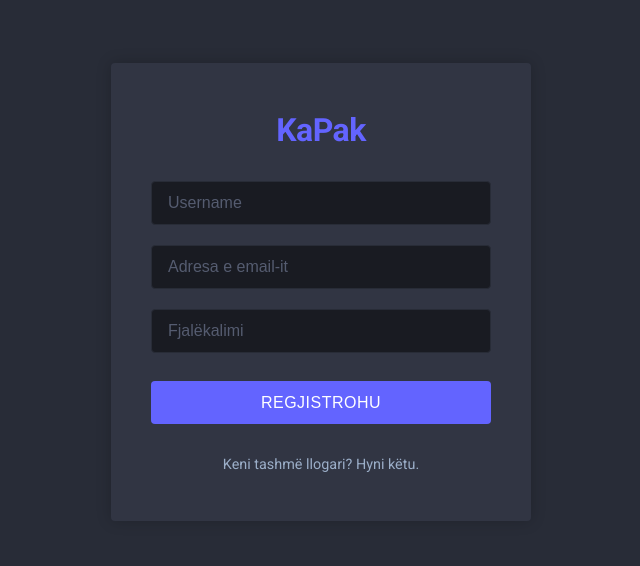
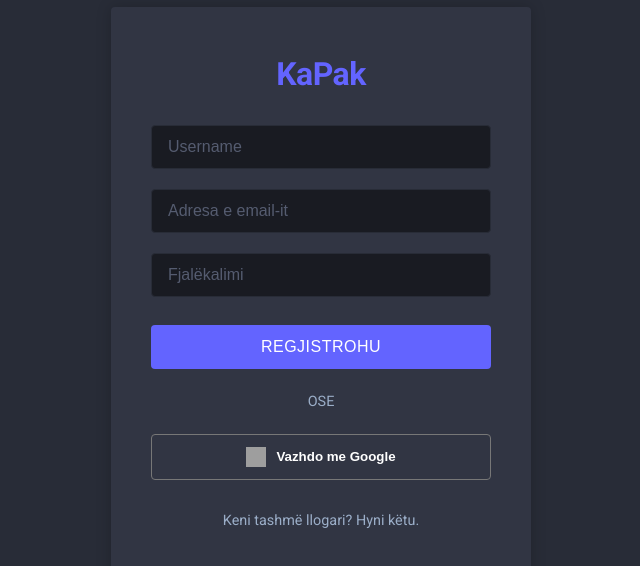
Before and after one commit to enisshabani/Social-Feed-App-Frontend, a React (Vite) app: page /register in a window 1280 px wide. Shown: the part 108-674 px from the top of the page, without its empty margins (319-959 px from the left). Built offline with nearby package versions, Linux system fonts and the light colour scheme; grey boxes are pictures that could not be loaded.

Commit message:
Added Google authentication to Login and Register pages

```diff
--- a/package.json
+++ b/package.json
@@ -11,6 +11,7 @@
   },
   "dependencies": {
     "axios": "^1.15.2",
+    "firebase": "^12.13.0",
     "lucide-react": "^1.14.0",
     "react": "^19.2.5",
     "react-dom": "^19.2.5",
--- a/src/pages/Login.tsx
+++ b/src/pages/Login.tsx
@@ -1,5 +1,7 @@
 import React, { useState } from 'react';
 import { useNavigate, Link } from 'react-router-dom';
+import { signInWithPopup } from 'firebase/auth';
+import { auth, googleProvider } from '../services/firebase';
 import api from '../services/api';
 import '../styles/globals.css';
 
@@ -8,6 +10,22 @@ const Login: React.FC = () => {
   const [password, setPassword] = useState('');
   const [error, setError] = useState('');
   const navigate = useNavigate();
+
+  const handleGoogleLogin = async () => {
+    try {
+      const result = await signInWithPopup(auth, googleProvider);
+      const idToken = await result.user.getIdToken();
+
+      // Do t'ia dërgojmë token-in e Google Backend-it tonë
+      const response = await api.post('/api/v1/auth/google', { token: idToken });
+
+      const { access_token } = response.data;
+      localStorage.setItem('token', access_token);
+      navigate('/');
+    } catch (err: any) {
+      setError(err.response?.data?.detail || 'Gabim gjatë kyçjes me Google.');
+    }
+  };
 
   const handleLogin = async (e: React.FormEvent) => {
     e.preventDefault();
@@ -68,6 +86,25 @@ const Login: React.FC = () => {
           </button>
         </form>
 
+        <div style={{ margin: '1.5rem 0', display: 'flex', alignItems: 'center', textAlign: 'center', color: 'var(--border-color)' }}>
+          <hr style={{ flex: 1, border: 'none', borderTop: '1px solid var(--border-color)' }} />
+          <span style={{ padding: '0 10px', color: 'var(--text-muted)', fontSize: '0.9rem' }}>OSE</span>
+          <hr style={{ flex: 1, border: 'none', borderTop: '1px solid var(--border-color)' }} />
+        </div>
+
+        <button
+          onClick={handleGoogleLogin}
+          type="button"
+          style={{
+            width: '100%', padding: '0.75rem', borderRadius: '4px', border: '1px solid #777777',
+            backgroundColor: 'transparent', color: 'var(--text-color)', cursor: 'pointer', display: 'flex',
+            justifyContent: 'center', alignItems: 'center', gap: '10px', fontWeight: 'bold'
+          }}
+        >
+          <img src="https://www.svgrepo.com/show/475656/google-color.svg" alt="Google" style={{ width: '20px', height: '20px' }} />
+          Vazhdo me Google
+        </button>
+
         <div style={{ marginTop: '2rem', textAlign: 'center', fontSize: '0.9rem', display: 'flex', flexDirection: 'column', gap: '0.5rem' }}>
           <Link to="/forgot-password" style={{ color: '#6364ff' }}>Harruat fjalëkalimin?</Link>
           <Link to="/register" style={{ color: 'var(--text-muted)' }}>Nuk keni llogari? Regjistrohuni.</Link>
--- a/src/pages/Register.tsx
+++ b/src/pages/Register.tsx
@@ -1,5 +1,7 @@
 import React, { useState } from 'react';
 import { useNavigate, Link } from 'react-router-dom';
+import { signInWithPopup } from 'firebase/auth';
+import { auth, googleProvider } from '../services/firebase';
 import api from '../services/api';
 import '../styles/globals.css';
 
@@ -23,11 +25,11 @@ const Register: React.FC = () => {
 
   const getStrengthColor = (score: number) => {
     switch (score) {
-      case 0: return '#d32f2f'; // E Kuqe (Shumë i dobët)
-      case 1: return '#f57c00'; // Portokalli (I dobët)
-      case 2: return '#fbc02d'; // E verdhë (Mesatar)
-      case 3: return '#7cb342'; // E gjelbër hapur (I fortë)
-      case 4: return '#388e3c'; // E gjelbër e mbyllur (Shumë i fortë)
+      case 0: return '#d32f2f';
+      case 1: return '#f57c00';
+      case 2: return '#fbc02d';
+      case 3: return '#7cb342';
+      case 4: return '#388e3c';
       default: return '#e0e0e0';
     }
   };
@@ -60,6 +62,22 @@ const Register: React.FC = () => {
       navigate('/login');
     } catch (err: any) {
       setError(err.response?.data?.detail || 'Gabim gjatë regjistrimit. Keni provuar një email/username ekzistues?');
+    }
+  };
+
+  const handleGoogleRegister = async () => {
+    try {
+      const result = await signInWithPopup(auth, googleProvider);
+      const idToken = await result.user.getIdToken();
+
+      // Njëjtë si në Login: ia kalojmë token-in backend-it
+      const response = await api.post('/api/v1/auth/google', { token: idToken });
+
+      const { access_token } = response.data;
+      localStorage.setItem('token', access_token);
+      navigate('/');
+    } catch (err: any) {
+      setError(err.response?.data?.detail || 'Gabim gjatë regjistrimit me Google.');
     }
   };
 
@@ -130,6 +148,25 @@ const Register: React.FC = () => {
           </button>
         </form>
 
+        <div style={{ margin: '1.5rem 0', display: 'flex', alignItems: 'center', textAlign: 'center', color: 'var(--border-color)' }}>
+          <hr style={{ flex: 1, border: 'none', borderTop: '1px solid var(--border-color)' }} />
+          <span style={{ padding: '0 10px', color: 'var(--text-muted)', fontSize: '0.9rem' }}>OSE</span>
+          <hr style={{ flex: 1, border: 'none', borderTop: '1px solid var(--border-color)' }} />
+        </div>
+
+        <button
+          onClick={handleGoogleRegister}
+          type="button"
+          style={{
+            width: '100%', padding: '0.75rem', borderRadius: '4px', border: '1px solid #777777',
+            backgroundColor: 'transparent', color: 'var(--text-color)', cursor: 'pointer', display: 'flex',
+            justifyContent: 'center', alignItems: 'center', gap: '10px', fontWeight: 'bold'
+          }}
+        >
+          <img src="https://www.svgrepo.com/show/475656/google-color.svg" alt="Google" style={{ width: '20px', height: '20px' }} />
+          Vazhdo me Google
+        </button>
+
         <div style={{ marginTop: '2rem', textAlign: 'center', fontSize: '0.9rem' }}>
           <Link to="/login" style={{ color: 'var(--text-muted)' }}>Keni tashmë llogari? Hyni këtu.</Link>
         </div>
--- /dev/null
+++ b/src/services/firebase.ts
@@ -0,0 +1,16 @@
+import { initializeApp } from "firebase/app";
+import { getAuth, GoogleAuthProvider } from "firebase/auth";
+
+const firebaseConfig = {
+  apiKey: "AIzaSyAzroCv2oISN930vZ45wSlYzJZgz_O-Hps",
+  authDomain: "kapak-3af75.firebaseapp.com",
+  projectId: "kapak-3af75",
+  storageBucket: "kapak-3af75.firebasestorage.app",
+  messagingSenderId: "798236936893",
+  appId: "1:798236936893:web:814d9f5585db3fde0cc5d4"
+};
+
+const app = initializeApp(firebaseConfig);
+
+export const auth = getAuth(app);
+export const googleProvider = new GoogleAuthProvider();
```
Also changed, not shown: 1 other file (tests, documents, lock files or other folders).
